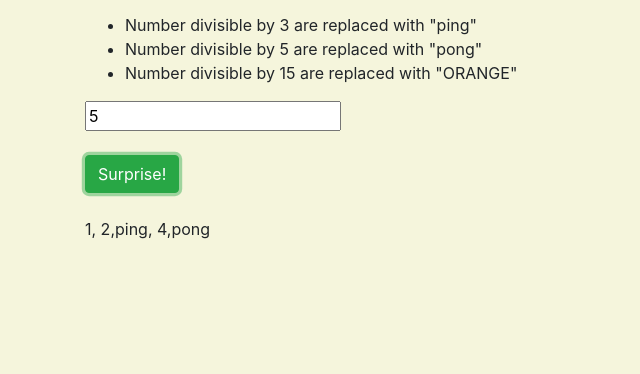
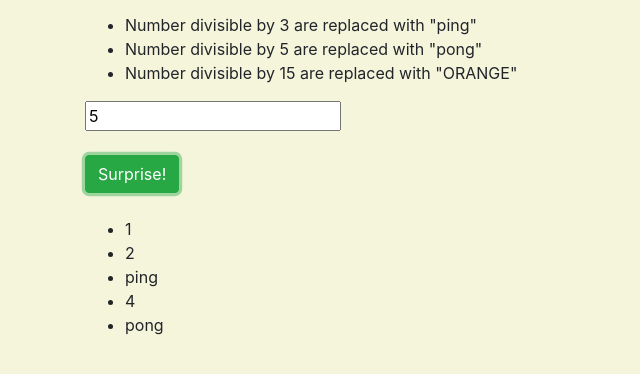
Before and after one commit to priyaraj7/Ping-pong, a plain HTML site: page index.html in a window 1280 px wide. Both pictures are taken after typing "5" into the empty fields and a click on the button "Surprise!". Shown: the part 116-490 px from the top of the page, without its empty margins (0-640 px from the left). Drawn offline with nearby package versions, Linux system fonts and the light colour scheme.

Commit message:
change the array into list

```diff
--- a/index.html
+++ b/index.html
@@ -37,7 +37,8 @@
             <!-- <input type="submit" value="Submit"> -->
         </form>
         <br>
-        <div id="result">
+        <div>
+            <ul id="result"></ul>
 
         </div>
     </div>
--- a/js/scripts.js
+++ b/js/scripts.js
@@ -1,21 +1,54 @@
+// $(document).ready(function () {
+//     $("form#pingpong").submit(function (event) {
+//         event.preventDefault();
+//         var inputNum = parseInt($("input#multiply").val());
+//         var resultEl = $('#result')//.empty();
+//         for (var i = 1; i <= inputNum; i++) {
+//             var item;
+//             if (i % 15 === 0) {
+//                 item = "ORANGE";
+//             } else if (i % 5 === 0) {
+//                 item = "pong";
+//             } else if (i % 3 === 0) {
+//                 item = "ping";
+//             } else {
+//                 item = i;
+//             }
+//             $('<li>').text(item).appendTo(resultEl);
+//         }
+//     });
+// });
+
+
 $(document).ready(function () {
     $("form#pingpong").submit(function (event) {
         event.preventDefault();
-        var inputNum = parseInt($("input#multiply").val());
-        var result = [];
-
+        var inputStr = $("#multiply").val();
+        if(inputStr === '') {
+            alert('Please enter a number');
+            return;
+        }
+        var inputNum = parseInt(inputStr);
+        if(Number.isNaN(inputNum)) {
+            alert("Please enter a number");
+            return;
+        }
+        if(inputNum <= 0) {
+            alert("Please enter a number > 1");
+            return;
+        }
+        var resultEl = $('#result').empty();
         for (var i = 1; i <= inputNum; i++) {
+            var item;
             if (i % 15 === 0) {
-                result.push("ORANGE");
+                $('<li>').text("Orange").appendTo(resultEl);
             } else if (i % 5 === 0) {
-                result.push("pong");
+                $('<li>').text("pong").appendTo(resultEl);
             } else if (i % 3 === 0) {
-                result.push("ping");
+                $('<li>').text("ping").appendTo(resultEl);
             } else {
-                result.push(" " + i);
+                $('<li>').text(i).appendTo(resultEl);
             }
         }
-
-        $("#result").text(result);
     });
 });
```
